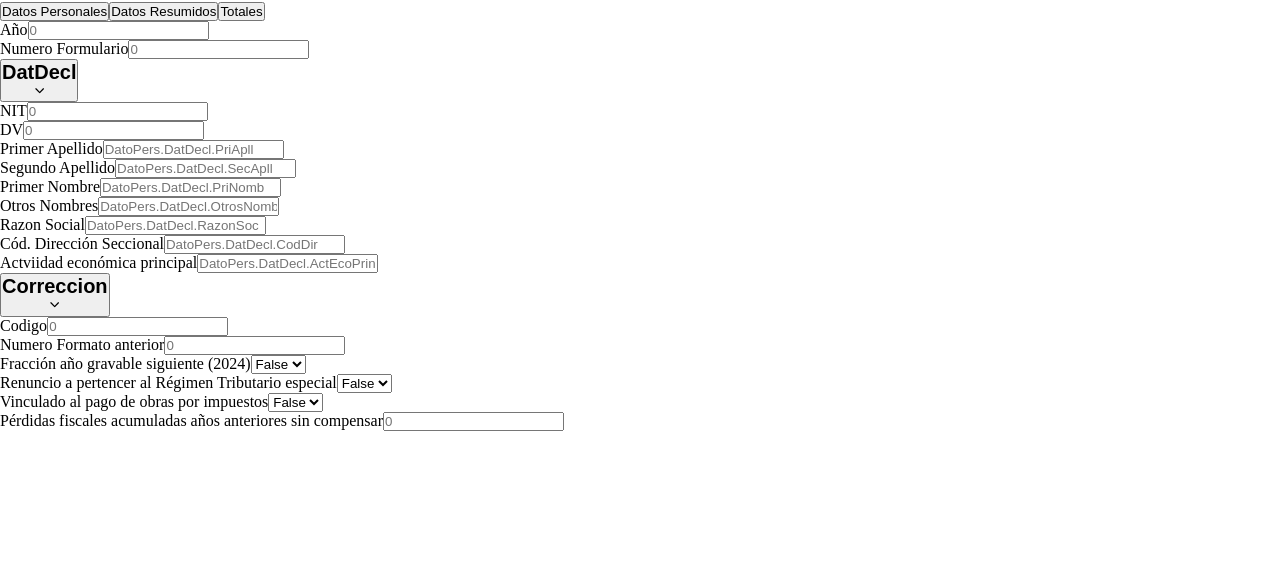
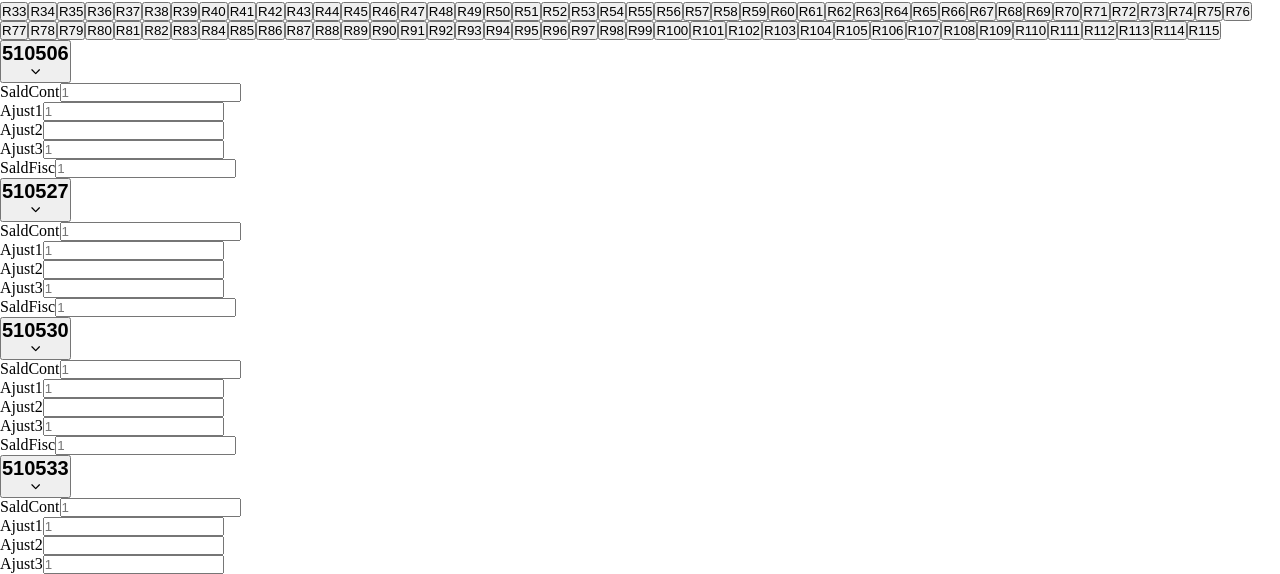
Before and after one commit to Jaycom17/cooperativa-impuestos, a React (Vite) app in the folder Frontend/coperativaFrontend/: page /form110 in a window 1280 px wide. Shown: the part 226-800 px from the top of the page. Built offline with nearby package versions, Linux system fonts and the light colour scheme; no server answers.

Commit message:
Cambios menores

```diff
--- a/Frontend/coperativaFrontend/src/components/Form110Values/Form110Values.jsx
+++ b/Frontend/coperativaFrontend/src/components/Form110Values/Form110Values.jsx
@@ -132,7 +132,7 @@ function Form110Values({ json, path, handleChange}) {
                 className=" bg-white border rounded-md p-1"
                 type="text"
                 name={key}
-                placeholder={key}
+                placeholder={value}
                 onChange={(e) => handleChange(e)}
             />
         </div>
--- a/Frontend/coperativaFrontend/src/pages/Form110/Form/From110Form.jsx
+++ b/Frontend/coperativaFrontend/src/pages/Form110/Form/From110Form.jsx
@@ -1,4 +1,4 @@
-import jsonData from '../../../formsData/Form110.json';
+import jsonData from '../../../formsData/DetalleReng.json';
 import AsideStudent from "../../../components/AsideStudent/AsideStudent";
 import Form110Tabs from '../../../components/Form110Values/Form110Tabs';
 import { useState } from "react";
```
